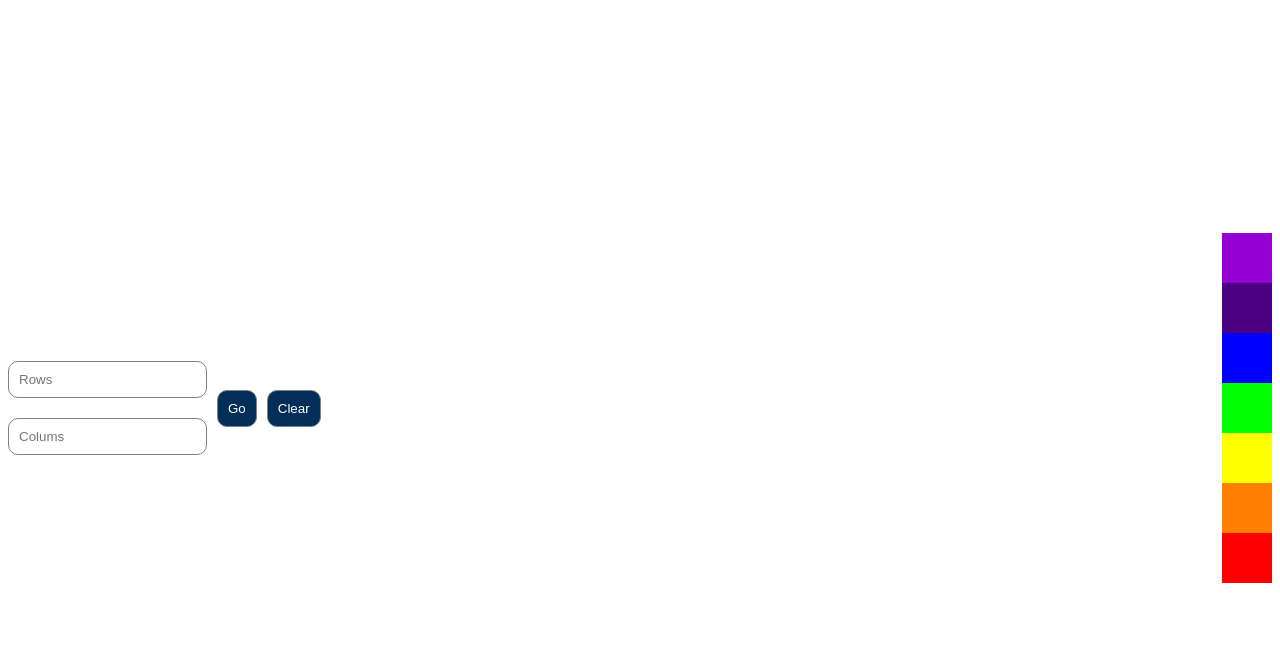
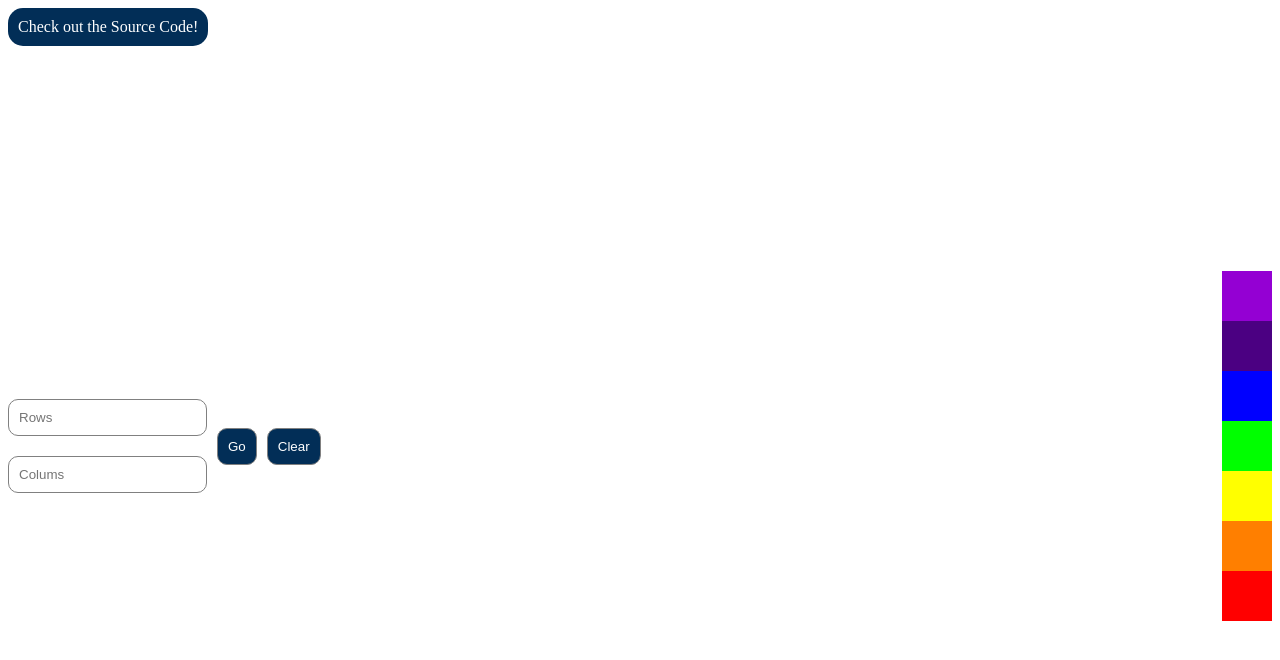
Before and after one commit to Vividh25/Drawing-Board, a plain HTML site: page index.html in a window 1280 px wide. Drawn offline with Linux system fonts and the light colour scheme.

Commit message:
added source code link

```diff
--- a/index.html
+++ b/index.html
@@ -8,6 +8,9 @@
     <link rel="stylesheet" href="styles.css" />
   </head>
   <body>
+    <a href="https://github.com/Vividh25/Vividh25.github.io"
+      >Check out the Source Code!</a
+    >
     <div class="container">
       <div id="gridInput">
         <input class="input" id="row_input" type="number" placeholder="Rows" />
--- a/styles.css
+++ b/styles.css
@@ -66,3 +66,13 @@
     height: 50px;
     width: 50px;
 }
+
+a {
+    border-radius: 15px;
+    padding: 10px;
+    text-align: center;
+    display: inline-block;
+    text-decoration: none;
+    background-color: #022E57;
+    color: white;
+}
```
